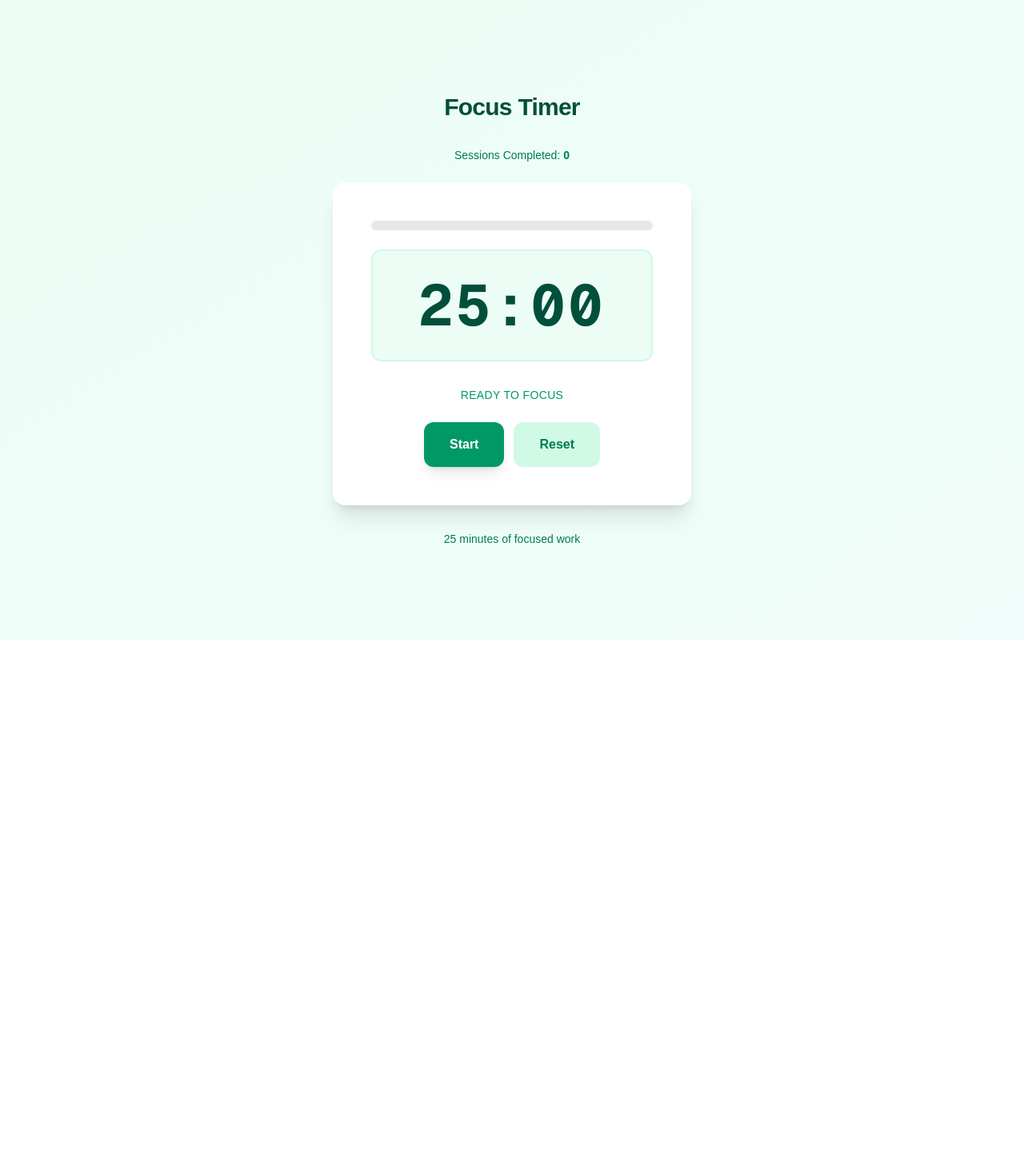
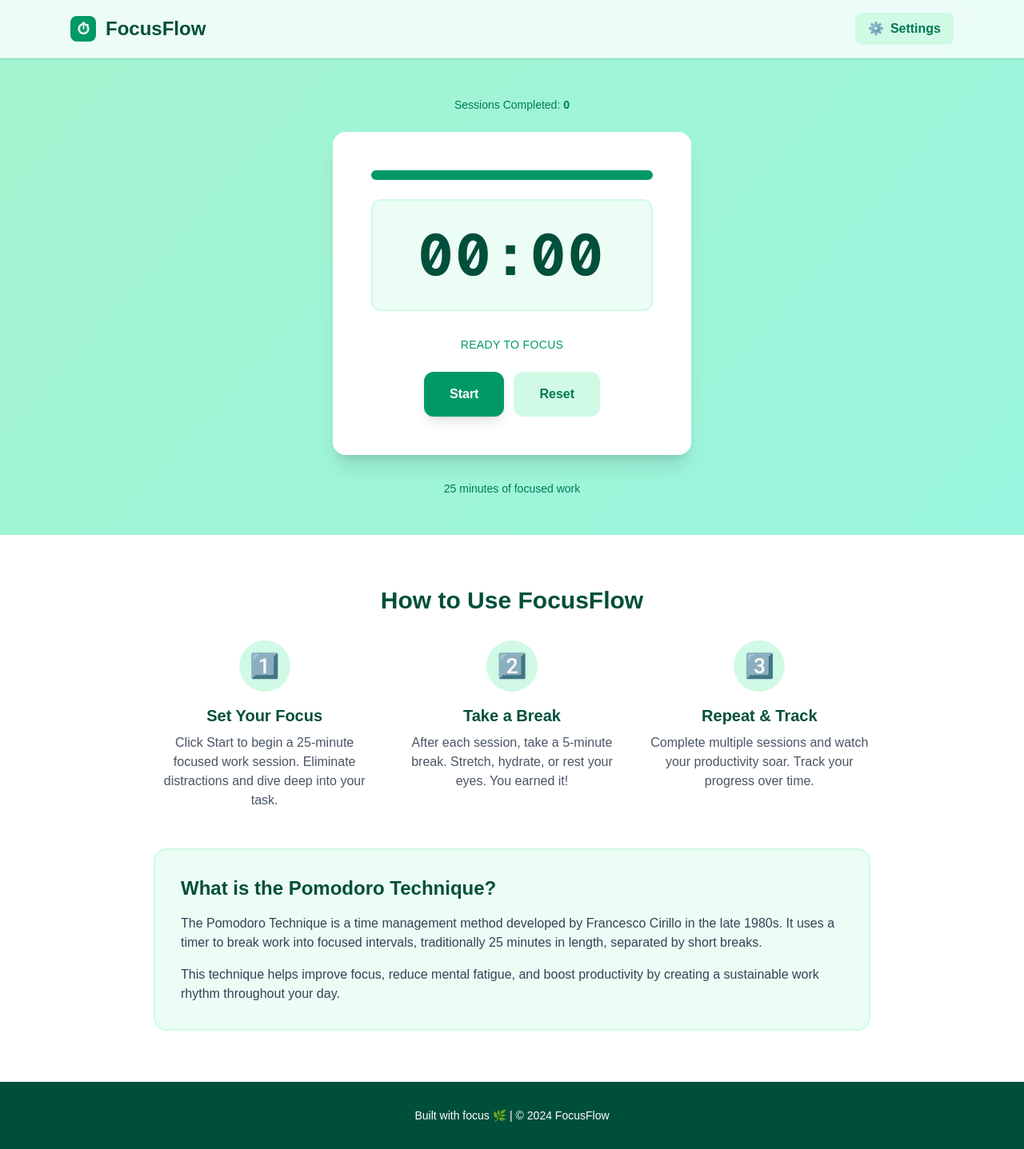
Before and after one commit to nylzy/pomodoro-timer, a Next.js app: page / in a window 1280 px wide. Shown: the whole page at 80% size. Before the commit the page ends 800 px from the top, so only its background shows below. Built offline with nearby package versions, Linux system fonts and the light colour scheme.

Commit message:
Add sounds and scrollable layour

```diff
--- a/app/page.tsx
+++ b/app/page.tsx
@@ -3,7 +3,7 @@
 import { useState, useEffect } from "react";
 
 export default function Home() {
-  const [minutes, setMinutes] = useState(25);
+  const [minutes, setMinutes] = useState(0);
   const [seconds, setSeconds] = useState(0);
   const [isRunning, setIsRunning] = useState(false);
   const [mode, setMode] = useState<"work" | "break">("work");
@@ -23,6 +23,36 @@ export default function Home() {
     const total = getTotalSeconds();
     const remaining = getRemainingSeconds();
     return ((total - remaining) / total) * 100;
+  };
+
+const playSound = () => {
+
+  const audioContext = new (window.AudioContext || (window as any).webkitAudioContext)();
+
+  // Play three notes in sequence for a chime effect
+  const playNote = (frequency: number, startTime: number) => {
+    const oscillator = audioContext.createOscillator();
+    const gainNode = audioContext.createGain();
+
+    oscillator.connect(gainNode);
+    gainNode.connect(audioContext.destination);
+
+    oscillator.frequency.value = frequency;
+    oscillator.type = "sine";
+
+    // Quick attack, gradual decay (bell-like)
+    gainNode.gain.setValueAtTime(0, startTime);
+    gainNode.gain.linearRampToValueAtTime(0.5, startTime + 0.02);
+    gainNode.gain.exponentialRampToValueAtTime(0.01, startTime + 0.6);
+
+    oscillator.start(startTime);
+    oscillator.stop(startTime + 0.6);
+  };
+
+  // Three ascending notes: C-E-G chord (like a pleasant bell)
+  playNote(523.25, audioContext.currentTime);        // C note
+  playNote(659.25, audioContext.currentTime + 0.15); // E note
+  playNote(783.99, audioContext.currentTime + 0.30); // G note
 };
 
   // Countdown logic
@@ -49,6 +79,7 @@ export default function Home() {
 
   const handleTimerComplete = () => {
     setIsRunning(false);
+    playSound(); // NEW: Play sound when timer completes!
 
     if (mode === "work") {
       setSessionsCompleted(sessionsCompleted + 1);
@@ -92,13 +123,29 @@ export default function Home() {
   };
 
   return (
-    <main className="min-h-screen bg-gradient-to-br from-emerald-50 to-teal-50 flex items-center justify-center p-4">
-      <div className="max-w-md w-full">
+    <div className="min-h-screen bg-gradient-to-br from-emerald-200 to-teal-200">
       {/* Header */}
-        <h1 className="text-3xl font-semibold text-emerald-900 mb-8 text-center tracking-tight">
-          Focus Timer
-        </h1>
+      <header className="sticky top-0 z-50 bg-white/80 backdrop-blur-md border-b border-emerald-100 shadow-sm">
+        <div className="max-w-6xl mx-auto px-6 py-4 flex items-center justify-between">
+          <div className="flex items-center gap-3">
+            <div className="w-8 h-8 bg-emerald-600 rounded-lg flex items-center justify-center">
+              <span className="text-white font-bold text-xl">⏱</span>
+            </div>
+            <h1 className="text-2xl font-bold text-emerald-900">FocusFlow</h1>
+          </div>
 
+          <div className="flex items-center gap-3">
+            <button className="px-4 py-2 bg-emerald-100 text-emerald-700 rounded-lg font-semibold hover:bg-emerald-200 transition-all flex items-center gap-2">
+              <span>⚙️</span>
+              Settings
+            </button>
+          </div>
+        </div>
+      </header>
+
+      {/* Timer Section */}
+      <section className="py-12 px-4">
+        <div className="max-w-md mx-auto">
           {/* Sessions Counter */}
           <div className="text-center mb-6">
             <p className="text-emerald-700 text-sm font-medium">
@@ -208,6 +255,69 @@ export default function Home() {
             {mode === "work" ? "25 minutes of focused work" : "5 minutes of rest"}
           </div>
         </div>
-    </main>
+      </section>
+
+      {/* Information Section */}
+      <section className="py-16 px-4 bg-white">
+        <div className="max-w-4xl mx-auto">
+          <h2 className="text-3xl font-bold text-emerald-900 mb-8 text-center">
+            How to Use FocusFlow
+          </h2>
+
+          <div className="grid md:grid-cols-3 gap-8 mb-12">
+            {/* Step 1 */}
+            <div className="text-center">
+              <div className="w-16 h-16 bg-emerald-100 rounded-full flex items-center justify-center mx-auto mb-4">
+                <span className="text-3xl">1️⃣</span>
+              </div>
+              <h3 className="text-xl font-semibold text-emerald-900 mb-2">Set Your Focus</h3>
+              <p className="text-gray-600">
+                Click Start to begin a 25-minute focused work session. Eliminate distractions and dive deep into your task.
+              </p>
+            </div>
+
+            {/* Step 2 */}
+            <div className="text-center">
+              <div className="w-16 h-16 bg-emerald-100 rounded-full flex items-center justify-center mx-auto mb-4">
+                <span className="text-3xl">2️⃣</span>
+              </div>
+              <h3 className="text-xl font-semibold text-emerald-900 mb-2">Take a Break</h3>
+              <p className="text-gray-600">
+                After each session, take a 5-minute break. Stretch, hydrate, or rest your eyes. You earned it!
+              </p>
+            </div>
+
+            {/* Step 3 */}
+            <div className="text-center">
+              <div className="w-16 h-16 bg-emerald-100 rounded-full flex items-center justify-center mx-auto mb-4">
+                <span className="text-3xl">3️⃣</span>
+              </div>
+              <h3 className="text-xl font-semibold text-emerald-900 mb-2">Repeat & Track</h3>
+              <p className="text-gray-600">
+                Complete multiple sessions and watch your productivity soar. Track your progress over time.
+              </p>
+            </div>
+          </div>
+
+          {/* About Pomodoro */}
+          <div className="bg-emerald-50 rounded-2xl p-8 border-2 border-emerald-100">
+            <h3 className="text-2xl font-bold text-emerald-900 mb-4">What is the Pomodoro Technique?</h3>
+            <p className="text-gray-700 mb-4">
+              The Pomodoro Technique is a time management method developed by Francesco Cirillo in the late 1980s.
+              It uses a timer to break work into focused intervals, traditionally 25 minutes in length, separated by short breaks.
+            </p>
+            <p className="text-gray-700">
+              This technique helps improve focus, reduce mental fatigue, and boost productivity by creating a
+              sustainable work rhythm throughout your day.
+            </p>
+          </div>
+        </div>
+      </section>
+
+      {/* Footer */}
+      <footer className="py-8 px-4 bg-emerald-900 text-white text-center">
+        <p className="text-sm">Built with focus 🌿 | © 2024 FocusFlow</p>
+      </footer>
+    </div>
   );
 }
```
Lines whose indentation alone changed are shown as unchanged.
